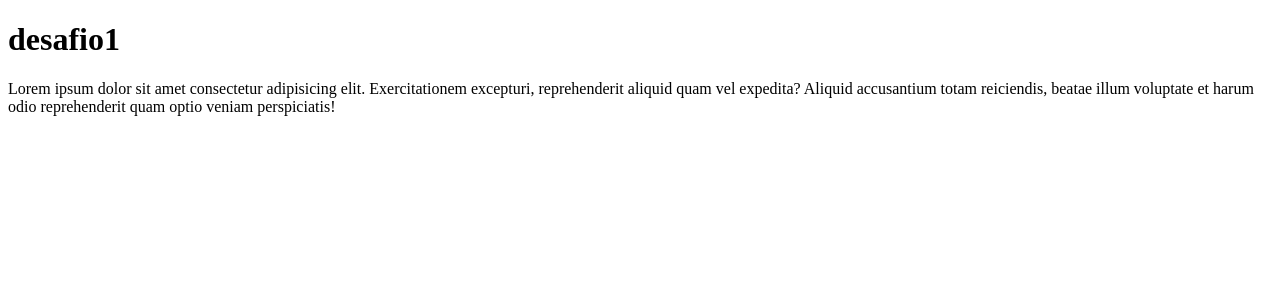
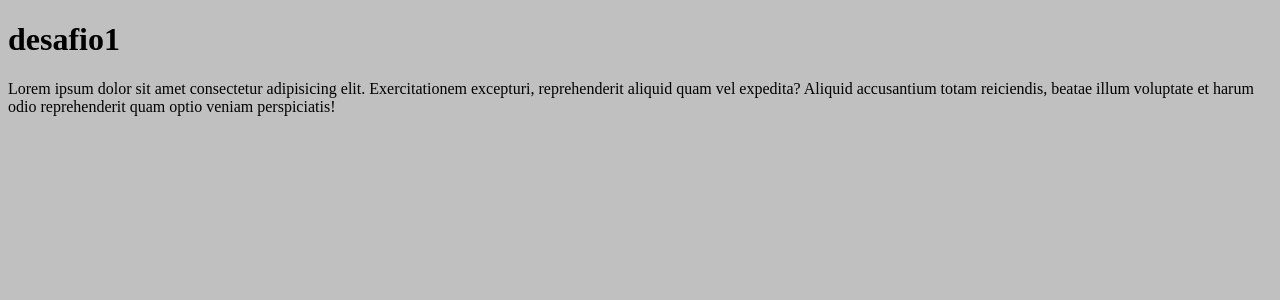
Before and after one commit to LorenzoFerFra/desafio1Fernandez, an Angular app: page / in a window 1280 px wide. Shown: the top 300 px of the page. Built offline with nearby package versions, Linux system fonts and the light colour scheme.

Commit message:
fondo plateado
silver background al todo el body para la vista

```diff
--- a/src/styles.scss
+++ b/src/styles.scss
@@ -1 +1,4 @@
 /* You can add global styles to this file, and also import other style files */
+body{
+    background-color: silver;
+}
```
